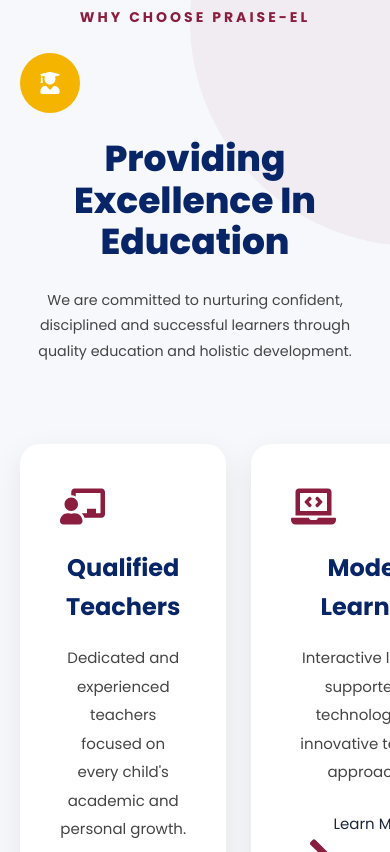
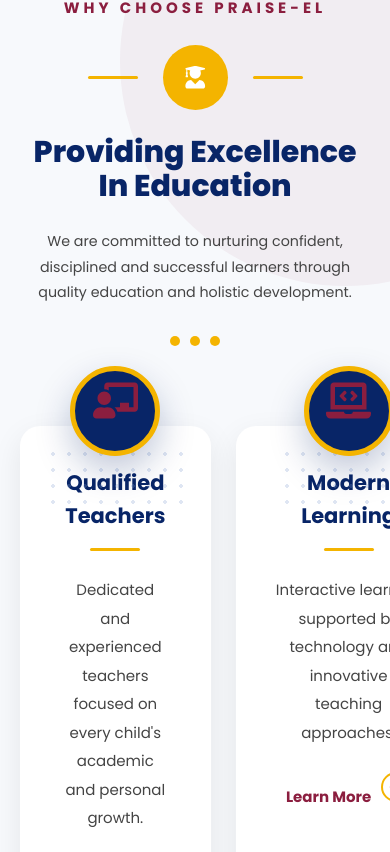
Before and after one commit to nickdev256/praiseel-school, a React (Vite) app: page / in a window 390 px wide. Shown: the part 4712-5564 px from the top of the page. Built offline with nearby package versions, Linux system fonts and the light colour scheme.

Commit message:
Fix App.css layout restrictions

```diff
--- a/src/components/WhyChooseUs.css
+++ b/src/components/WhyChooseUs.css
@@ -8,35 +8,32 @@
 
 .why-section{
   position:relative;
-  overflow:hidden;
-
-  padding:120px 5% 140px;
-  background:#f7f8fc;
-
+  padding:120px 6% 180px;
+  background:#f7f9fc;
+  overflow:visible;
   font-family:"Poppins",sans-serif;
 }
 
-/* BACKGROUND SHAPES */
+/* =========================
+   BACKGROUND SHAPES
+========================= */
 
 .why-section::before{
   content:"";
   position:absolute;
-
-  left:-350px;
+  left:-250px;
   bottom:-250px;
 
-  width:900px;
-  height:900px;
+  width:700px;
+  height:700px;
 
   border-radius:50%;
-
   background:rgba(8,37,103,.04);
 }
 
 .why-section::after{
   content:"";
   position:absolute;
-
   right:-250px;
   top:-150px;
 
@@ -45,54 +42,56 @@
 
   border-radius:50%;
 
+  /* LIGHT MAROON */
   background:rgba(139,30,63,.05);
 }
 
-/* HEADER */
+/* =========================
+   HEADER
+========================= */
 
 .why-header{
   position:relative;
-  z-index:5;
+  z-index:2;
+
+  max-width:1000px;
+  margin:0 auto 100px;
 
   text-align:center;
-  max-width:1000px;
-
-  margin:auto;
 }
 
-.why-header span{
+.why-tag{
   display:block;
 
-  color:#8b1e3f;
+  color:#8B1E3F;
 
-  font-size:16px;
+  font-size:1rem;
   font-weight:700;
 
-  letter-spacing:5px;
+  letter-spacing:4px;
   text-transform:uppercase;
-
-  margin-bottom:25px;
 }
 
-.header-decoration{
+.header-lines{
   display:flex;
+  align-items:center;
   justify-content:center;
-  align-items:center;
-  gap:18px;
+  gap:25px;
 
-  margin-bottom:30px;
+  margin:25px 0;
 }
 
-.header-decoration .line{
-  width:95px;
+.header-lines span{
+  width:90px;
   height:3px;
 
   background:#f4b400;
+  border-radius:50px;
 }
 
 .header-icon{
-  width:70px;
-  height:70px;
+  width:65px;
+  height:65px;
 
   border-radius:50%;
 
@@ -103,62 +102,67 @@
   align-items:center;
   justify-content:center;
 
-  font-size:28px;
+  font-size:1.5rem;
 }
 
 .why-header h2{
   color:#082567;
 
-  font-size:clamp(2.7rem,6vw,5rem);
-  line-height:1.1;
+  font-size:4.5rem;
   font-weight:800;
 
+  line-height:1.15;
   margin-bottom:25px;
 }
 
 .why-header p{
   color:#444;
 
-  font-size:1.3rem;
+  font-size:1.2rem;
   line-height:1.8;
 
-  max-width:850px;
+  max-width:800px;
   margin:auto;
 }
 
-.center-dots{
+.header-dots{
   display:flex;
   justify-content:center;
-  gap:12px;
+  gap:10px;
 
-  margin-top:35px;
+  margin-top:30px;
 }
 
-.center-dots span{
-  width:12px;
-  height:12px;
+.header-dots span{
+  width:10px;
+  height:10px;
 
   border-radius:50%;
-
   background:#f4b400;
 }
 
-/* GRID */
+/* =========================
+   GRID
+========================= */
 
 .why-grid{
   position:relative;
-  z-index:5;
+  z-index:2;
 
   max-width:1400px;
-
-  margin:90px auto 0;
+  margin:70px auto 0;
 
   display:grid;
   grid-template-columns:repeat(3,1fr);
-  gap:45px;
+
+  gap:80px 40px;
+
+  overflow:visible;
 }
 
-/* CARD */
+/* =========================
+   CARD
+========================= */
 
 .why-card{
   position:relative;
@@ -172,7 +176,7 @@
   text-align:center;
 
   box-shadow:
-  0 10px 35px rgba(0,0,0,.08);
+  0 15px 40px rgba(0,0,0,.08);
 
   border-bottom:4px solid #f4b400;
 
@@ -180,13 +184,34 @@
 }
 
 .why-card:hover{
-  transform:translateY(-10px);
+  transform:translateY(-12px);
 }
 
-.card-icon{
+.card-dots{
   position:absolute;
+  top:20px;
+  left:50%;
 
-  top:-55px;
+  transform:translateX(-50%);
+
+  width:140px;
+  height:60px;
+
+  opacity:.25;
+
+  background-image:
+  radial-gradient(#7f9ccf 2px, transparent 2px);
+
+  background-size:16px 16px;
+}
+
+/* =========================
+   ICON
+========================= */
+
+.icon-box{
+  position:absolute;
+  top:-60px;
   left:50%;
 
   transform:translateX(-50%);
@@ -197,38 +222,18 @@
   border-radius:50%;
 
   background:#082567;
+  border:5px solid #f4b400;
+
   color:#fff;
-
-  border:5px solid #f4b400;
 
   display:flex;
   align-items:center;
   justify-content:center;
 
-  font-size:48px;
-}
+  font-size:3rem;
 
-.card-dots{
-  position:absolute;
-
-  top:25px;
-  left:50%;
-
-  transform:translateX(-50%);
-
-  display:grid;
-  grid-template-columns:repeat(6,8px);
-  gap:8px;
-
-  opacity:.25;
-}
-
-.card-dots span{
-  width:4px;
-  height:4px;
-
-  border-radius:50%;
-  background:#082567;
+  box-shadow:
+  0 15px 35px rgba(8,37,103,.25);
 }
 
 .why-card h3{
@@ -237,14 +242,16 @@
   font-size:2rem;
   font-weight:700;
 
-  margin-bottom:18px;
+  margin-bottom:15px;
 }
 
-.card-line{
-  width:55px;
+.small-line{
+  width:50px;
   height:3px;
 
   background:#f4b400;
+
+  border-radius:50px;
 
   margin:0 auto 25px;
 }
@@ -252,123 +259,140 @@
 .why-card p{
   color:#444;
 
-  font-size:1.05rem;
+  font-size:1rem;
   line-height:1.9;
 
   margin-bottom:25px;
 }
 
-.learn-more{
-  color:#8b1e3f;
+/* =========================
+   BUTTON
+========================= */
 
-  font-weight:700;
-  font-size:1rem;
+.why-card a{
+  display:inline-flex;
+  align-items:center;
+  gap:10px;
 
   text-decoration:none;
 
-  display:inline-flex;
-  align-items:center;
-  gap:10px;
+  color:#8B1E3F;
+
+  font-size:1rem;
+  font-weight:700;
+
+  transition:.3s;
 }
 
-.learn-more:hover{
+.why-card a:hover{
   color:#082567;
 }
 
-/* TABLET */
+.why-card a svg{
+  width:30px;
+  height:30px;
 
-@media(max-width:1100px){
+  border:2px solid #f4b400;
+  border-radius:50%;
+
+  padding:6px;
+}
+
+/* =========================
+   TABLET
+========================= */
+
+@media(max-width:1200px){
 
   .why-grid{
     grid-template-columns:repeat(2,1fr);
+    gap:90px 30px;
   }
 
+  .why-header h2{
+    font-size:3.5rem;
+  }
 }
 
-/* MOBILE */
+/* =========================
+   MOBILE
+========================= */
 
 @media(max-width:768px){
 
   .why-section{
-    padding:90px 20px;
-  }
-
-  .why-header span{
-    font-size:14px;
-    letter-spacing:3px;
-  }
-
-  .header-decoration .line{
-    width:45px;
-  }
-
-  .header-icon{
-    width:60px;
-    height:60px;
-    font-size:22px;
-  }
-
-  .why-header h2{
-    font-size:3rem;
-    line-height:1.15;
-  }
-
-  .why-header p{
-    font-size:1.05rem;
-    line-height:1.8;
+    padding:80px 20px 120px;
   }
 
   .why-grid{
     grid-template-columns:1fr;
     gap:85px;
-    margin-top:80px;
+    margin-top:60px;
+  }
+
+  .why-header{
+    margin-bottom:80px;
+  }
+
+  .why-header h2{
+    font-size:2.5rem;
+  }
+
+  .why-header p{
+    font-size:1rem;
+  }
+
+  .header-lines span{
+    width:50px;
+  }
+
+  .icon-box{
+    width:100px;
+    height:100px;
+    font-size:2.3rem;
   }
 
   .why-card{
-    padding:85px 25px 30px;
-  }
-
-  .card-icon{
-    width:110px;
-    height:110px;
-    font-size:40px;
+    padding:80px 25px 30px;
   }
 
   .why-card h3{
-    font-size:1.8rem;
-  }
-
-  .why-card p{
-    font-size:1rem;
+    font-size:1.6rem;
   }
 
   .why-section::after{
     width:450px;
     height:450px;
-    right:-250px;
-    top:-120px;
+    right:-180px;
+    top:-80px;
   }
 }
 
-/* SMALL PHONES */
+/* =========================
+   SMALL PHONES
+========================= */
 
 @media(max-width:480px){
 
   .why-header h2{
-    font-size:2.4rem;
+    font-size:2rem;
   }
 
   .why-header p{
     font-size:.95rem;
   }
 
-  .card-icon{
-    width:95px;
-    height:95px;
-    font-size:35px;
+  .icon-box{
+    width:90px;
+    height:90px;
+    font-size:2rem;
   }
 
   .why-card h3{
-    font-size:1.6rem;
+    font-size:1.4rem;
+  }
+
+  .why-card{
+    padding:75px 20px 25px;
   }
 }
```
